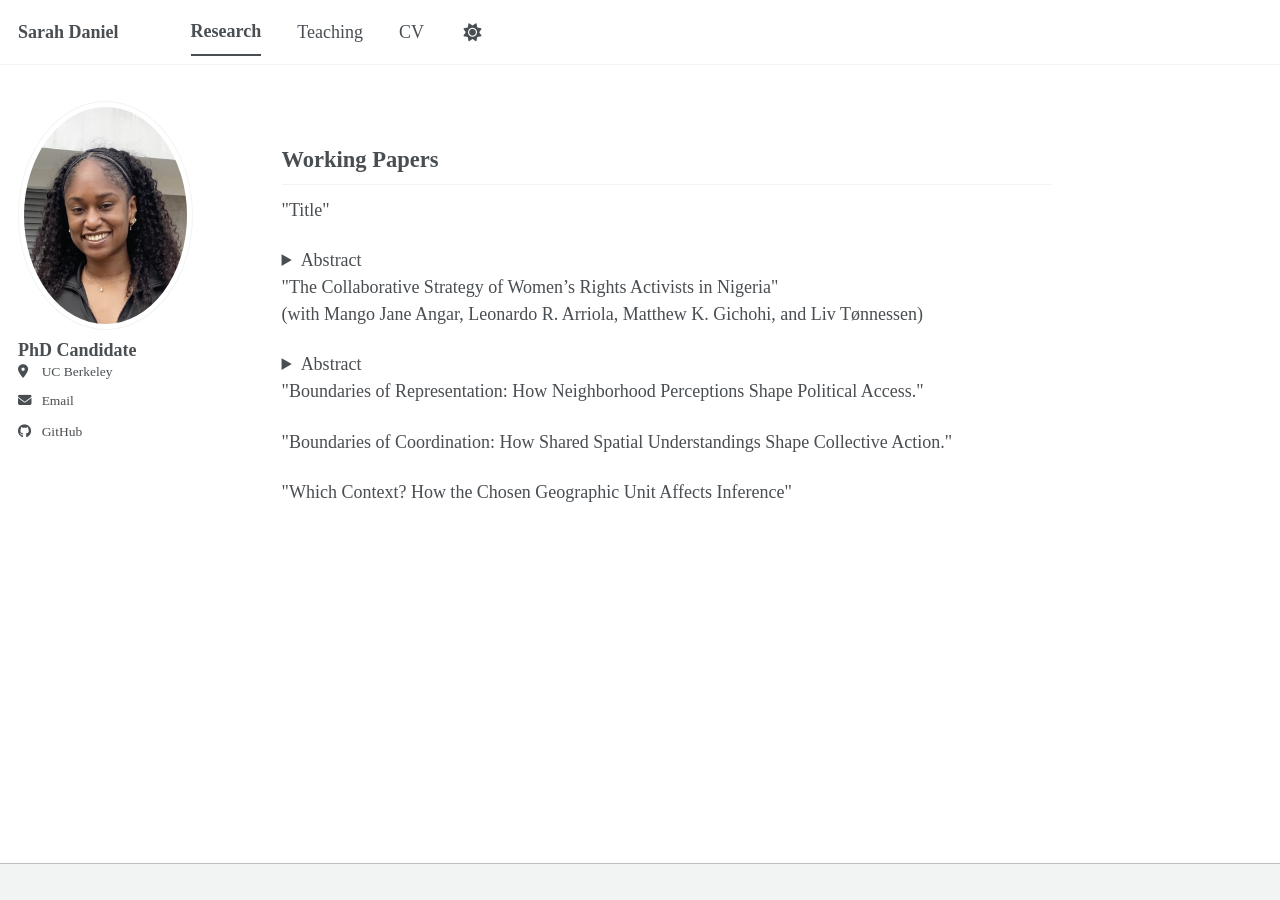
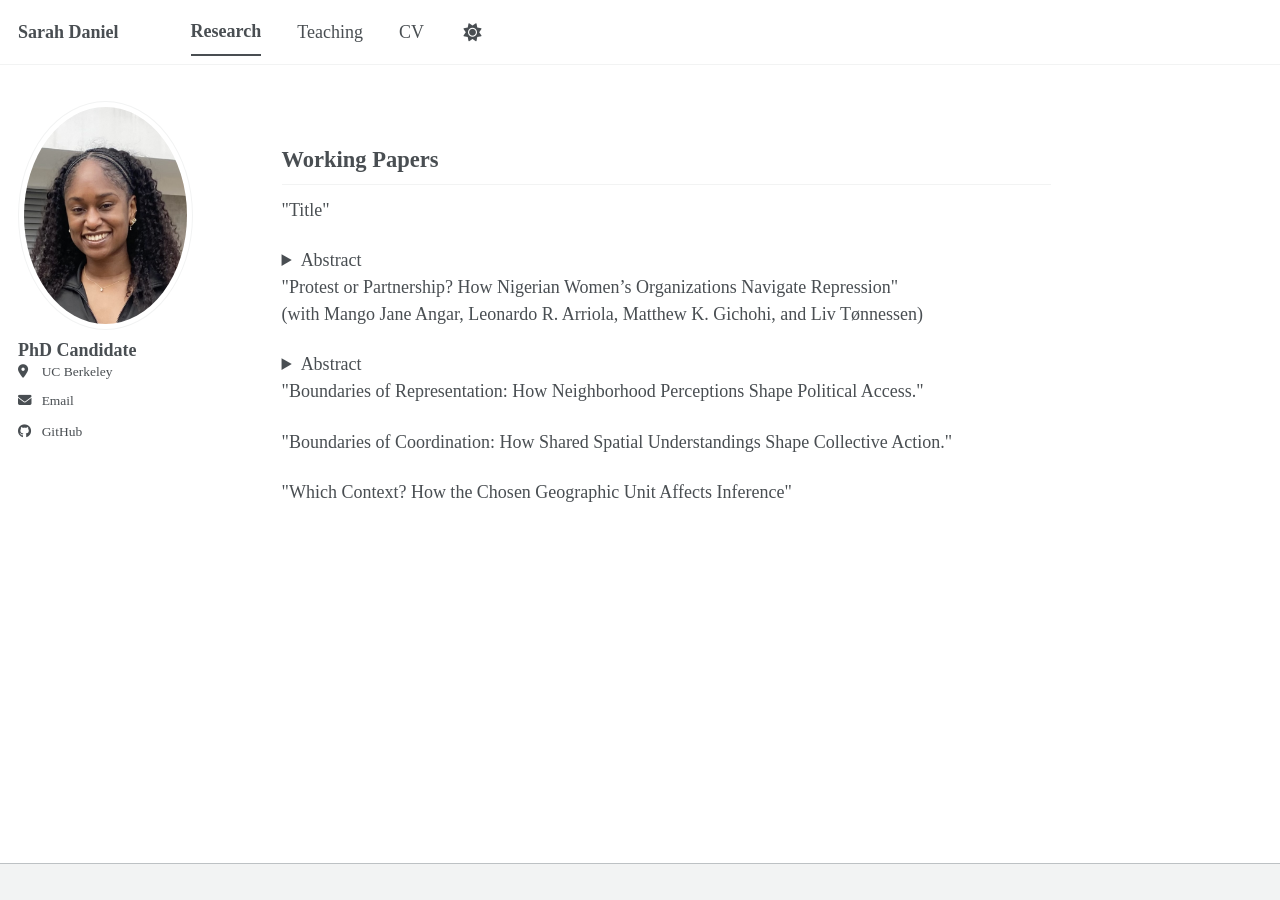
Before and after one commit to SarahDaniel1/SarahDaniel1.github.io, a Jekyll site: the page built from _pages/_pages/research.html, in a window 1280 px wide. Built offline with Jekyll 4.4.1, drawn with Linux system fonts in a browser that asks for light colours; a script bundle is joined from its source files by our own code; library files that are not in the unit come from our copies.

Commit message:
Update research.html

```diff
--- a/_pages/_pages/research.html
+++ b/_pages/_pages/research.html
@@ -9,7 +9,6 @@ author_profile: true
 
 <p>
 "Title"<br>
-</p>
 <details>
   <summary>Abstract</summary>
 
@@ -38,7 +37,7 @@ systems of support in response to limited service provision.
 
 
 <p>
-"The Collaborative Strategy of Women’s Rights Activists in Nigeria"<br>
+"Protest or Partnership? How Nigerian Women’s Organizations Navigate Repression"<br>
 (with Mango Jane Angar, Leonardo R. Arriola, Matthew K. Gichohi, and Liv Tønnessen)
 </p>
 
```
